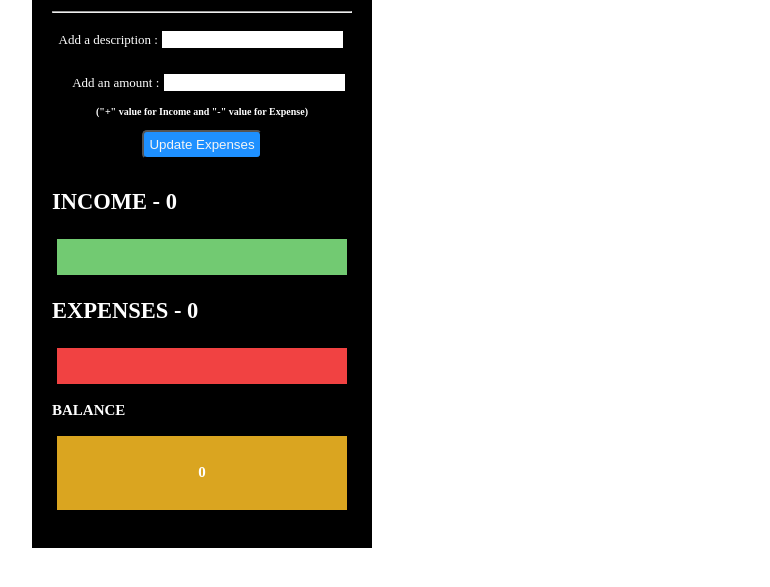
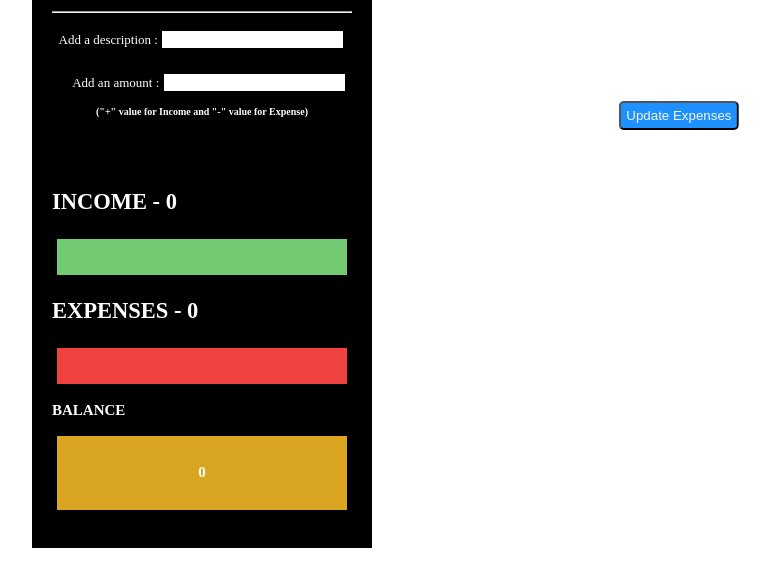
Before and after one commit to thedeveloperme10/Expense_Tracker, a plain HTML site: page index.html in a window 1280 px wide. Shown: the part 67-654 px from the top of the page, without its empty margins (438-1208 px from the left). Drawn offline with Linux system fonts and the light colour scheme.

Commit message:
Update stlye.css

```diff
--- a/stlye.css
+++ b/stlye.css
@@ -22,7 +22,10 @@ button{
     color: whitesmoke;
     border-radius: 5px;
     cursor: pointer;
-    width: auto;
+    width: fit-content;
+    top: 50%;
+    right: 0;
+    transform: translate(400%, -100%);
 }
 button:hover{
     background-color: rgb(5, 47, 90);
```
